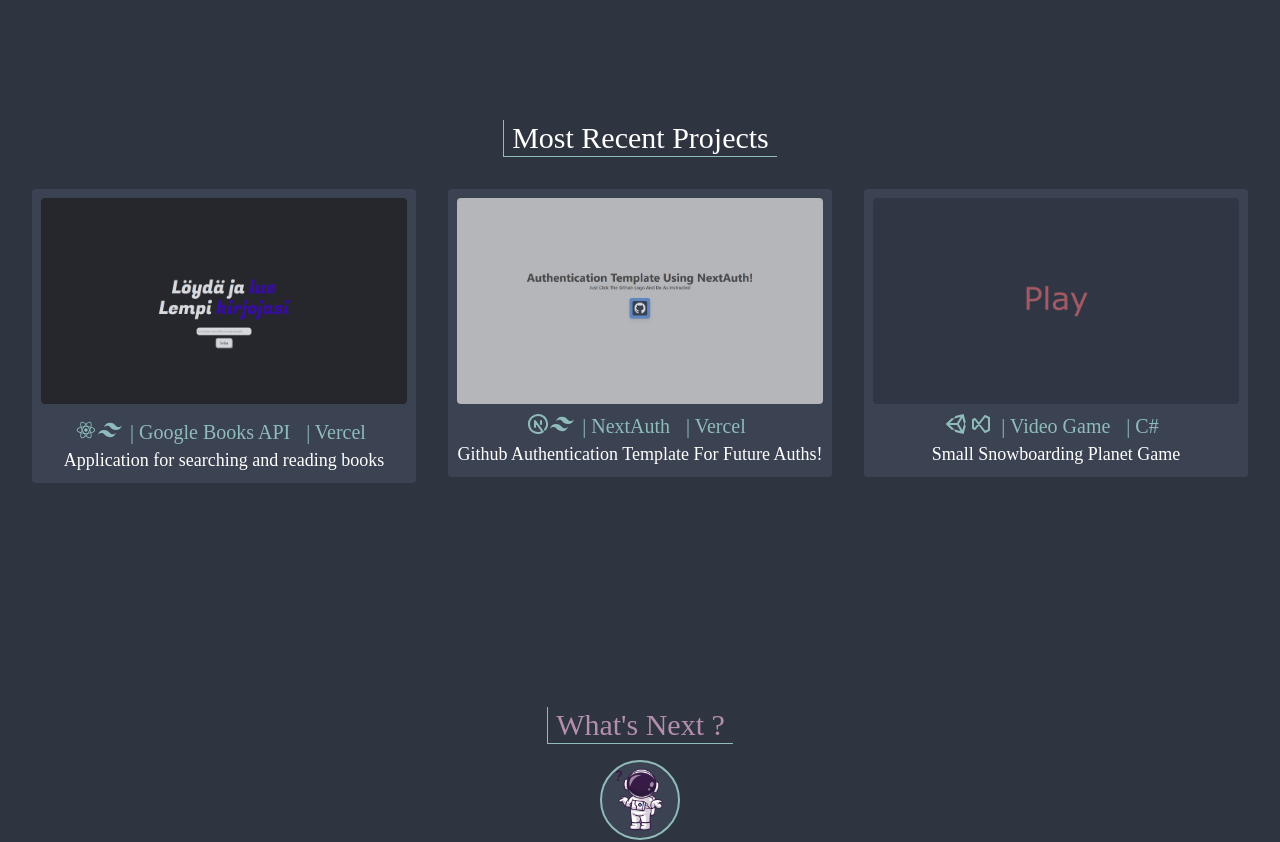
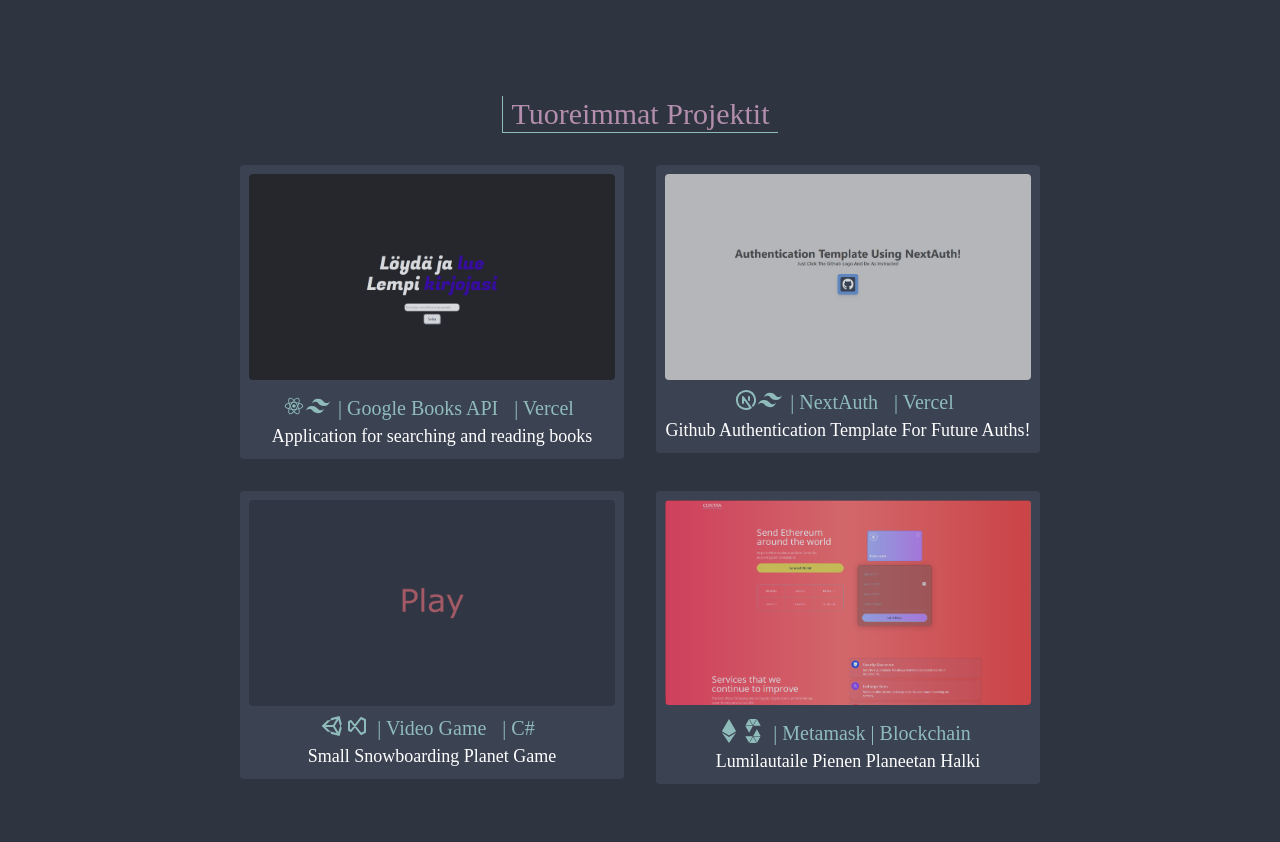
Before and after one commit to ElmeriVincent/v1, a Next.js app: page / in a window 1280 px wide. Shown: the part 1620-2462 px from the top of the page. Built offline with nearby package versions, Linux system fonts and the light colour scheme; a web font is replaced by a local one.

Commit message:
Added Contra Project

```diff
--- a/components/content/Projects.jsx
+++ b/components/content/Projects.jsx
@@ -3,18 +3,22 @@ import React from 'react'
 import Buukbox from './projects/Buukbox'
 import Authentication from './projects/Authentication'
 import Game from './projects/Game'
+import Contra from './projects/Contra'
 
 export default function Projects() {
     return (
         <section>
             <section id="projects">
                 <div className="projects-container">
-                    <div className="flex justify-center items-center flex-col">
-                        <h1 className="font-NTR text-3xl border-nordfrostlight border-b border-l px-2 text-white text-right capitalize mt-24 xl:mt-32">Most recent projects</h1>
-                        <div className="grid xl:grid-cols-3 lg:grid-cols-1 grid-cols-1">
+                    <div className="flex justify-center items-center flex-col xl:h-screen">
+                        <h1 className="font-NTR text-3xl border-nordfrostlight border-b border-l px-2 text-nordaurorapink text-right capitalize mt-24">
+                            Tuoreimmat projektit
+                        </h1>
+                        <div className="grid xl:grid-cols-2 lg:grid-cols-1 grid-cols-1">
                             <Buukbox />
                             <Authentication />
                             <Game />
+                            <Contra />
                         </div>
                     </div>
                 </div>
--- /dev/null
+++ b/components/content/projects/Contra.jsx
@@ -0,0 +1,36 @@
+import React from 'react'
+import Image from 'next/image';
+
+import { SiSolidity } from 'react-icons/si';
+import { FaEthereum } from 'react-icons/fa';
+
+import contra from '../../../public/images/contra.png'
+
+export default function Contra() {
+    return (
+        <div className="authentication-card">
+            <div className="mt-8 mx-4">
+                <div className="border rounded border-transparent bg-nordpolarevening p-2 sm:w-96">
+                    <div className="card-content">
+                        <div className="rounded cursor-pointer">
+                            <a href={"https://contra-topaz.vercel.app/"} rel="nooperner noreferrer" target="_blank">
+                                <Image src={contra}
+                                    className="rounded bg-blend-overlay hover:mix-blend-normal hover:duration-300 opacity-80 hover:opacity-100"
+                                    alt="Buukbox website cover image."
+                                    width={0} height={0} />
+                            </a>
+                        </div>
+                        <div className="flex justify-center mt-2 text-nordfrostlight font-NTR text-2xl">
+                            <FaEthereum />
+                            <SiSolidity />
+                            <span className="text-xl font-NTR mx-2">| Metamask | Blockchain</span>
+                        </div>
+                        <div>
+                            <p className="text-white text-lg font-NTR text-center capitalize">Lumilautaile Pienen Planeetan Halki</p>
+                        </div>
+                    </div>
+                </div>
+            </div>
+        </div >
+    )
+}
```
Also changed, not shown: public/images/contra.png (added).
